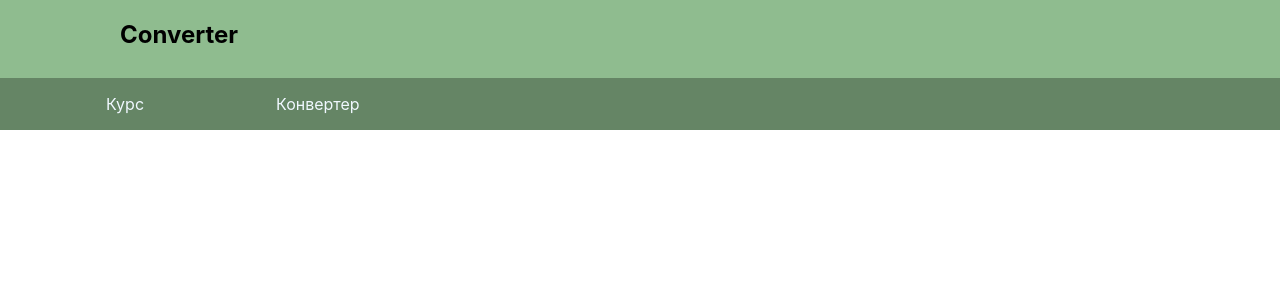
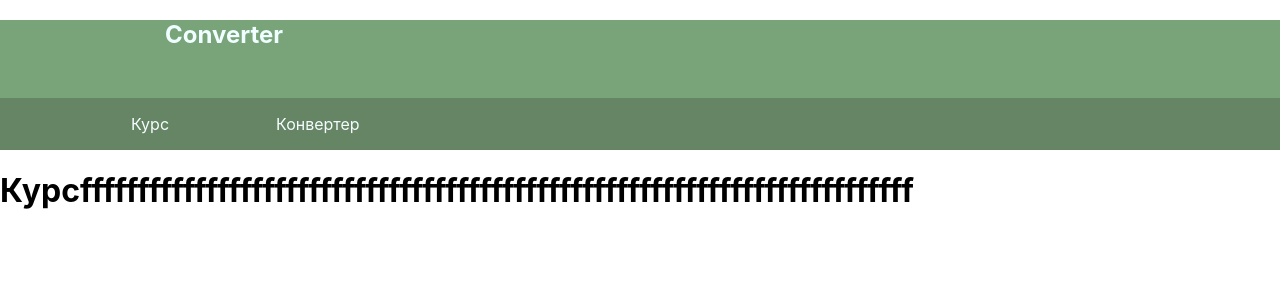
Before and after one commit to itmrgodsend/Converter, a React (Create React App) app: page / in a window 1280 px wide. Shown: the top 300 px of the page. Built offline with nearby package versions, Linux system fonts and the light colour scheme.

Commit message:
Work Header

```diff
--- a/package.json
+++ b/package.json
@@ -10,6 +10,7 @@
     "react": "^16.13.1",
     "react-bootstrap": "^1.3.0",
     "react-dom": "^16.13.1",
+    "react-router": "^5.2.0",
     "react-scripts": "3.4.3"
   },
   "scripts": {
--- a/src/App.js
+++ b/src/App.js
@@ -1,12 +1,19 @@
 import React from 'react';
-import Header from "./components/Header";
+import Header from "./Header/Header";
 
-function App() {
-  return (
-    <div >
-        <Header/>
-    </div>
-  );
+class App extends React.Component {
+    constructor(props) {
+        super(props);
+    }
+    render() {
+
+        return (
+            <div>
+                <Header/>
+                <h1>Курсfffffffffffffffffffffffffffffffffffffffffffffffffffffffffffffffffffffffff</h1>
+            </div>
+        );
+    }
 }
 
 export default App;
--- a/src/components/Header.jsx
+++ b/src/Header/Header.jsx
@@ -1,14 +1,14 @@
 import React from 'react';
-
+import classes from './Header.module.css'
 
 
 const Header = () => {
     return (
         <header>
-            <h2 className='logo'>Converter</h2>
-            <div className='div-nav'>
+            <h2 className={classes.logo}>Converter</h2>
+            <div className={classes.nav}>
             <nav>
-                <ul className='navigation'>
+                <ul>
                     <li><a href="#">Курс</a></li>
                     <li><a href="#">Конвертер</a></li>
                 </ul>
--- a/src/app.css
+++ b/src/Header/Header.module.css
@@ -1,19 +1,20 @@
 header {
 
 
-    background: darkseagreen;
-    position:fixed ;  /* добавили */
+    background: #79a479;
+    position:relative ;  /* добавили */
     top: 0;
     height:130px;
     width: 100%;
+
 
 
 }
 
 a {
     text-decoration: none;
-    margin: 50px;
-    color: aliceblue;
+    margin-left: 75px;
+    color: #f6fdff;
     padding: 16px 16px;
 }
 
@@ -24,10 +25,11 @@ li {
 }
 
 .logo {
-    margin-left: 120px;
+    margin-left: 165px;
+    color: azure;
 }
 
-.div-nav {
+.nav {
     width: 100%;
     text-align: left;
     background: #658565;
--- a/src/index.js
+++ b/src/index.js
@@ -1,7 +1,7 @@
 import React from 'react';
 import ReactDOM from 'react-dom';
 import './index.css';
-import './app.css'
+import './App.css'
 import App from './App';
 
 
```
Also changed, not shown: src/App.css (added), 1 other file (tests, documents, lock files or other folders).
